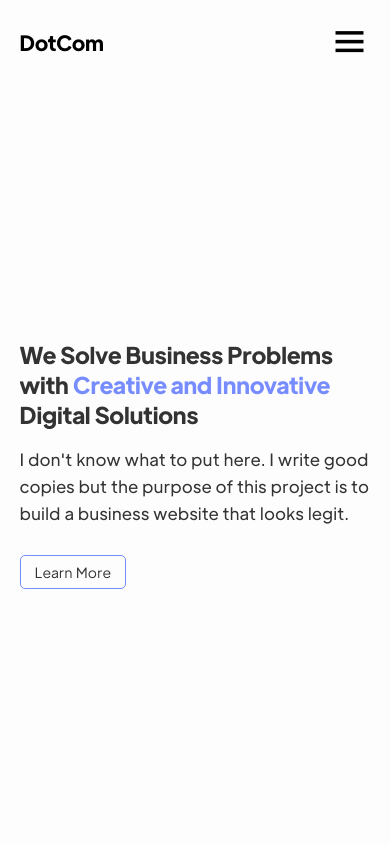
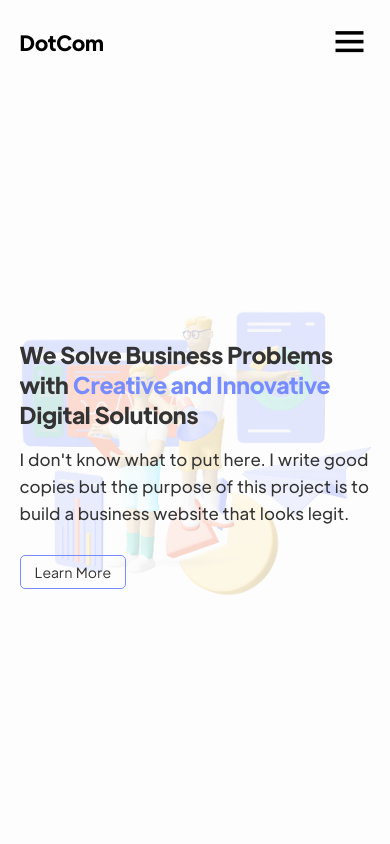
Before and after one commit to lavaboy1738/business-react, a React (Create React App) app: page / in a window 390 px wide. Shown: the top 844 px of the page. Built offline with nearby package versions, Linux system fonts and the light colour scheme; no server answers.

Commit message:
adding background image for mobile

```diff
--- a/src/Components/Hero.tsx
+++ b/src/Components/Hero.tsx
@@ -12,6 +12,7 @@ const HeroStyles = styled(motion.div)`
     align-items: center;
     justify-content: space-between;
     color: #333;
+    position: relative;
     @media (max-width: 1200px) {
         flex-wrap: wrap;
     }
@@ -64,10 +65,25 @@ const HeroStyles = styled(motion.div)`
     }
     .hero-photo{
         width: 45%;
+        overflow: hidden;
         @media (max-width: 1200px) {
             display: none;
         }
-        overflow: hidden;
+        &-mobile{
+            position: absolute;
+            width: 100%;
+            top: 50%;
+            left: 0;
+            transform: translateY(-50%);
+            opacity: 0.2;
+            z-index: -1;
+            img{
+                width: 100%;
+            }
+            @media (min-width: 1200px) {
+                display: none;
+            }
+        }
         img{
             width: 100%;
         }
@@ -125,6 +141,9 @@ const Hero = () =>{
             className="hero-photo">
                 <img src={HeroImage} alt=""/>
             </motion.div>
+            <div className="hero-photo-mobile">
+                <img src={HeroImage} alt=""/>
+            </div>
         </HeroStyles>
     )
 }
```
Also changed, not shown: 1 other file (tests, documents, lock files or other folders).
